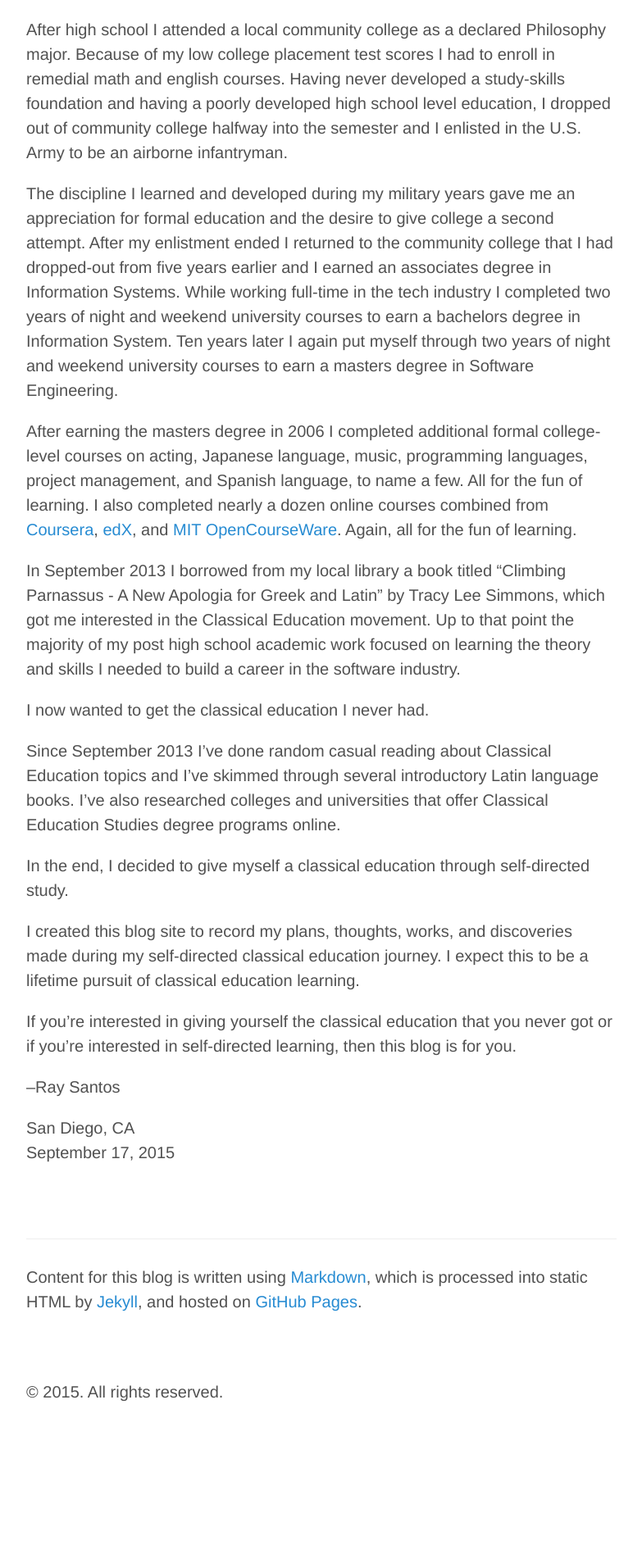
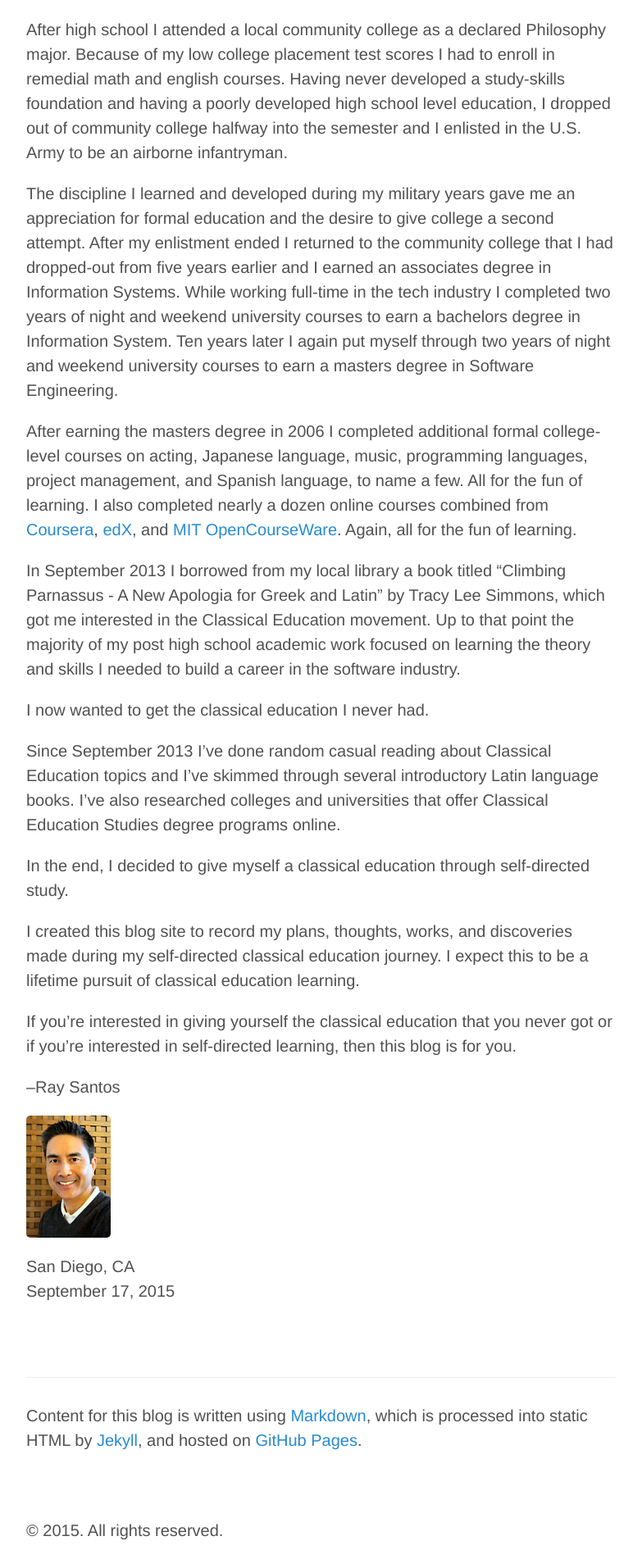
Before and after one commit to raysantoscom/raysantoscom.github.io, a Jekyll site: the page built from about.md, in a window 1280 px wide. Shown: the part 730-2632 px from the top of the page at 82% size, without its empty margins (248-1031 px from the left). Built offline with Jekyll 4.4.1, drawn with Linux system fonts in a browser that asks for light colours; Markdown is read by kramdown in place of the engine named in the settings; before the commit the page ends 2463 px from its top, so only the background shows below that.

Commit message:
about.md - Added photo.

```diff
--- a/about.md
+++ b/about.md
@@ -31,6 +31,8 @@
 
 --Ray Santos
 
+![Ray Santos](/images/raysantos.png)
+
 San Diego, CA<br>
 September 17, 2015
 <br>
```
